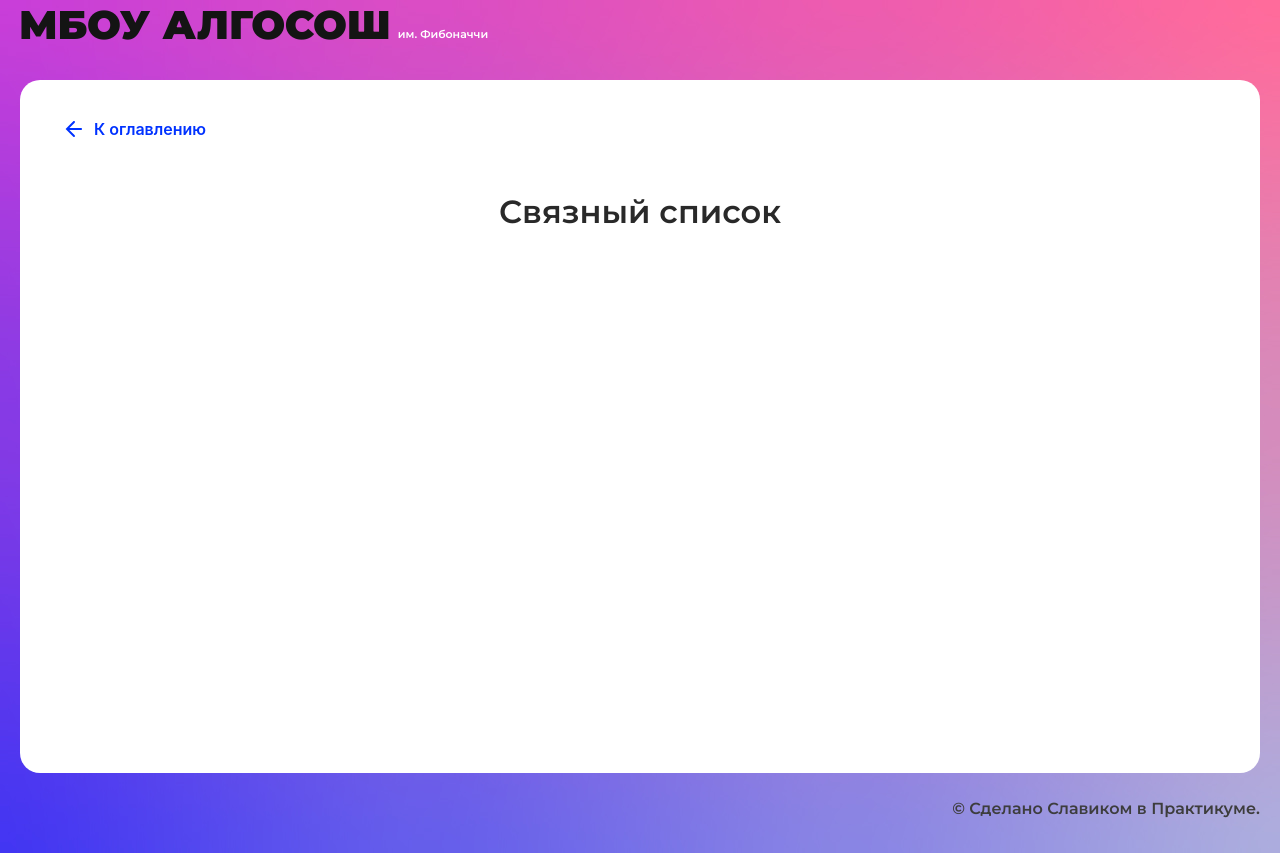
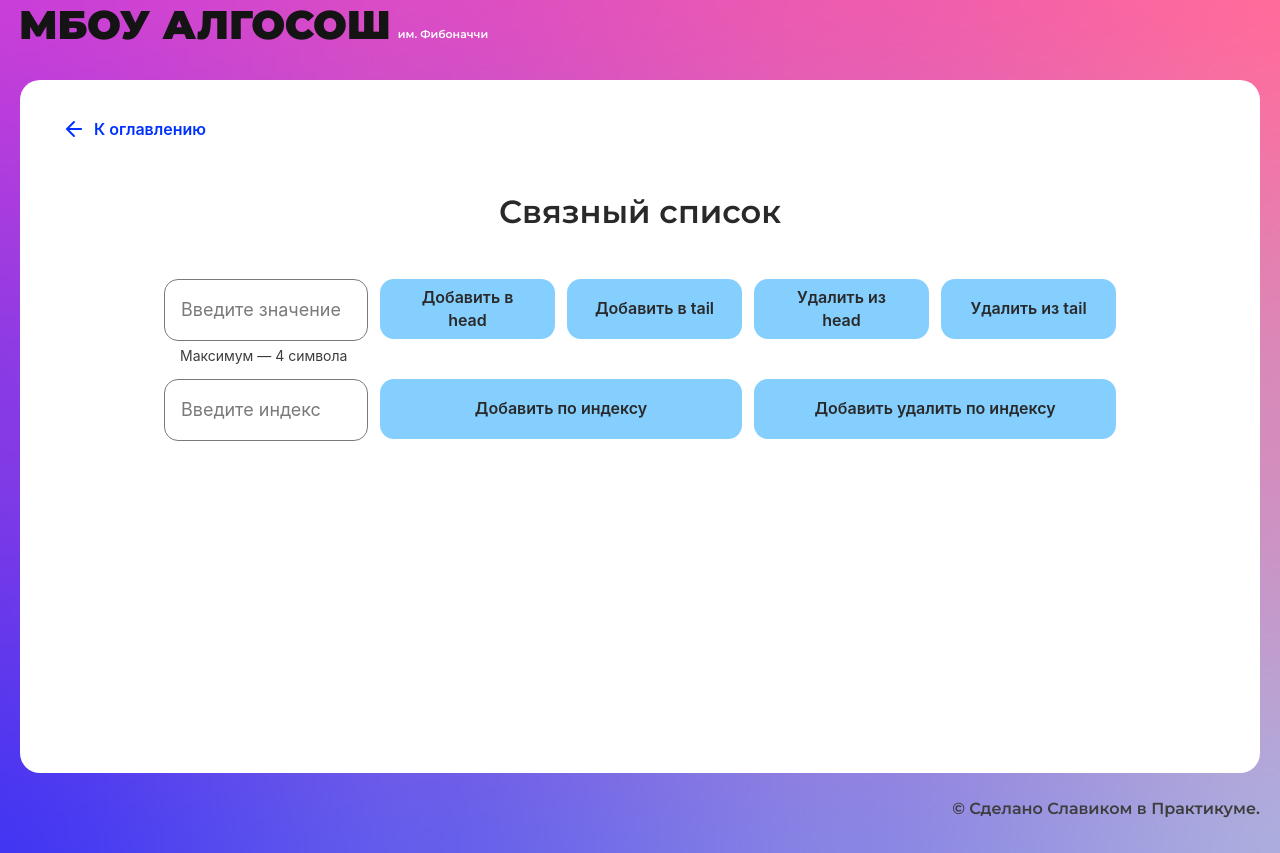
Before and after one commit to lighterboiii/algososh, a React (Create React App) app: page /list in a window 1280 px wide. Built offline with nearby package versions, Linux system fonts and the light colour scheme.

Commit message:
сделать вёрстку для list-page

```diff
--- a/src/components/list-page/list-page.tsx
+++ b/src/components/list-page/list-page.tsx
@@ -1,11 +1,28 @@
 import React from "react";
+import s from './list.module.css';
+import { Button } from "../ui/button/button";
+import { Input } from "../ui/input/input";
+import { Circle } from "../ui/circle/circle";
 import { SolutionLayout } from "../ui/solution-layout/solution-layout";
 
 
 export const ListPage: React.FC = () => {
   return (
     <SolutionLayout title="Связный список">
-
+      <div className={s.container} >
+        <form className={s.layout} name='tailhead' >
+          <Input extraClass={s.input} type='text' name="list" placeholder="Введите значение" isLimitText={true} maxLength={4} />
+          <Button text="Добавить в head" type="submit" extraClass={s.smallButton} />
+          <Button text="Добавить в tail" type="submit" extraClass={s.smallButton} />
+          <Button text="Удалить из head" type="submit" extraClass={s.smallButton} />
+          <Button text="Удалить из tail" type="submit" extraClass={s.smallButton} />
+        </form>
+        <form className={s.layout} name='index'>
+          <Input extraClass={s.input} type='text' name="list" placeholder="Введите индекс" />
+          <Button text="Добавить по индексу" type="submit" extraClass={s.button} />
+          <Button text="Добавить удалить по индексу" type="submit" extraClass={s.button} />
+        </form>
+      </div>
     </SolutionLayout>
   );
 };
--- a/src/components/list-page/list.module.css
+++ b/src/components/list-page/list.module.css
@@ -0,0 +1,26 @@
+.layout {
+  margin: 0 auto;
+  display: flex;
+  flex-direction: row;
+  gap: 12px;
+  width: 952px;
+}
+
+.input {
+  max-width: 204px;
+}
+
+.smallButton {
+  width: 175px;
+}
+
+.button {
+  width: 100%;
+}
+
+.container {
+  display: flex;
+  flex-direction: column;
+  gap: 12px;
+  margin-bottom: 90px;
+}
```
